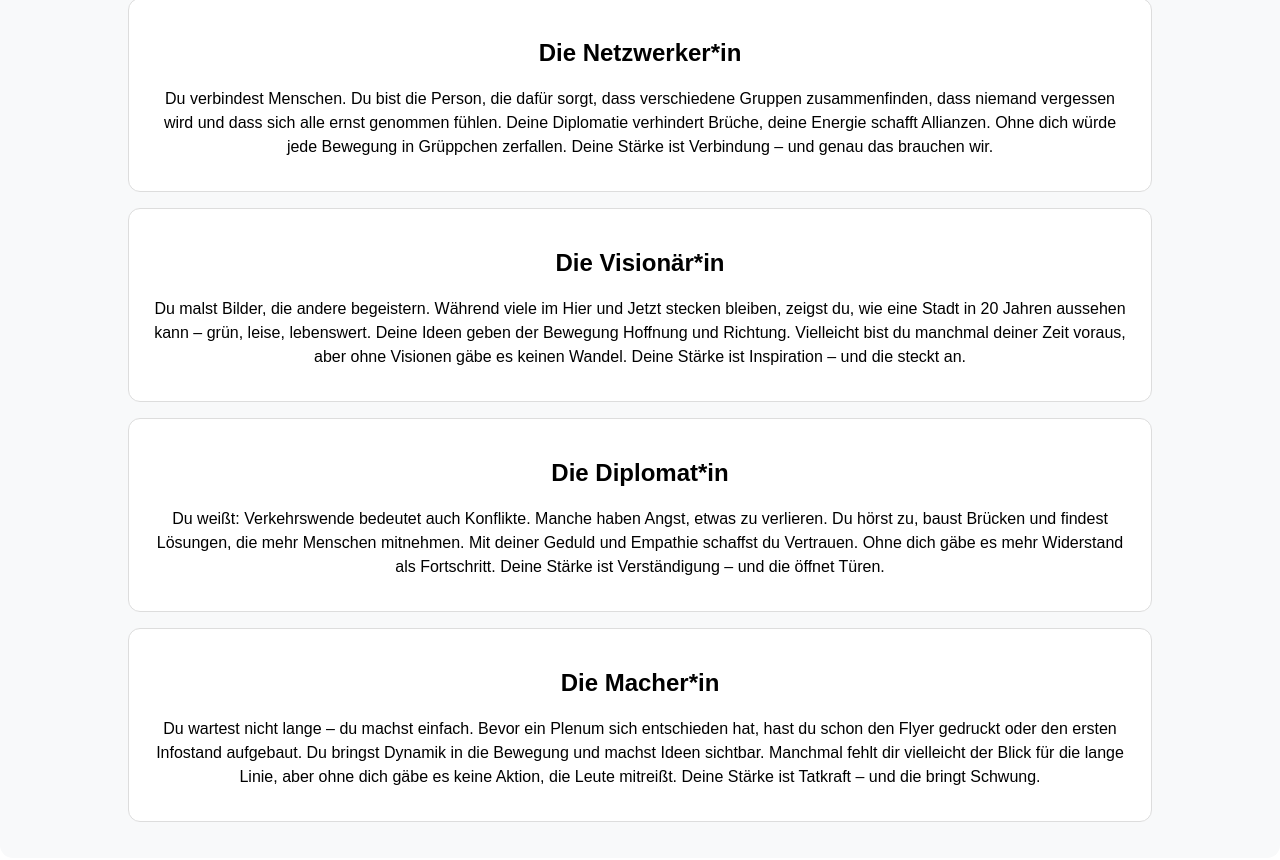
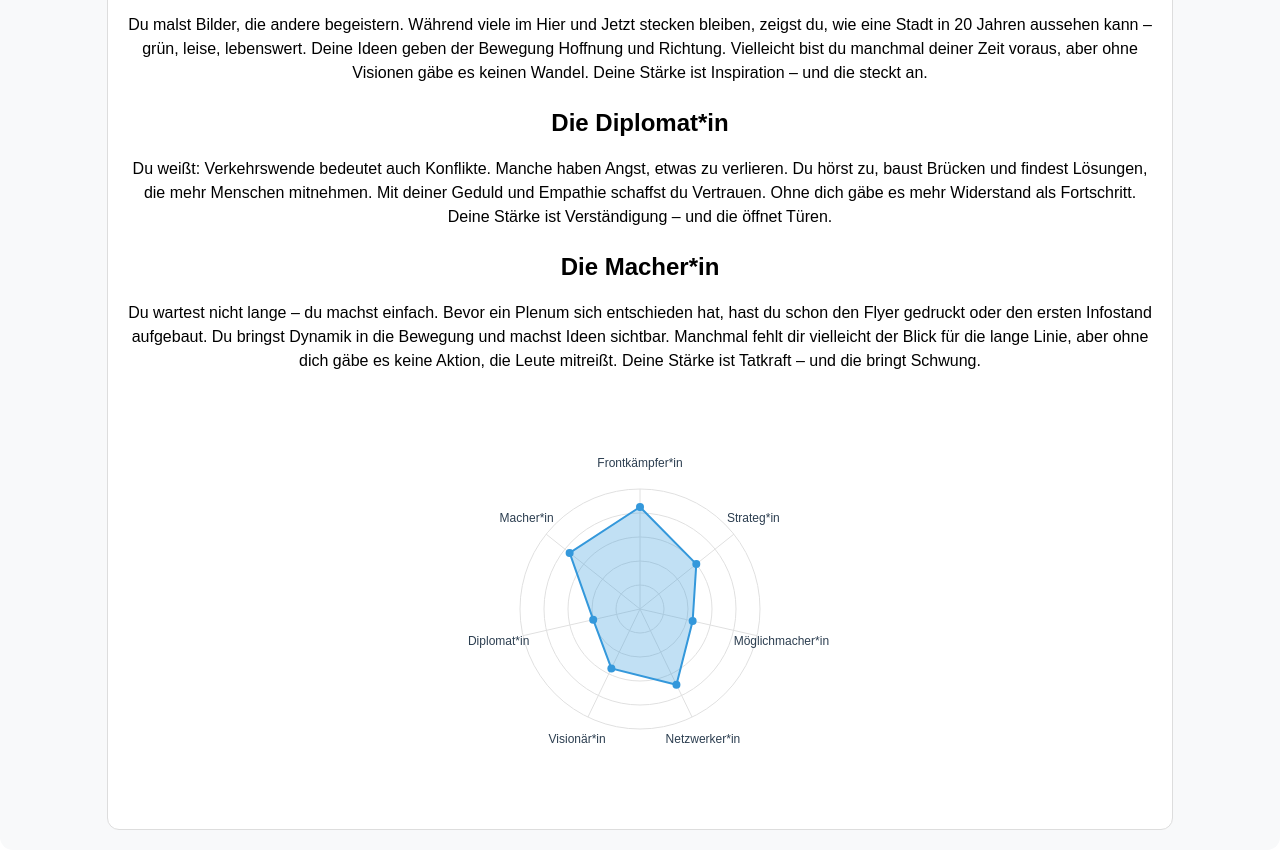
Before and after one commit to Duam/vcd-orientierungsquiz, a plain HTML site: page site/ergebnis.html in a window 1280 px wide. Shown: the part 854-1714 px from the top of the page. Drawn offline with Linux system fonts and the light colour scheme.

Commit message:
Add radar chart to visualize results better.

```diff
--- a/site/ergebnis.html
+++ b/site/ergebnis.html
@@ -18,54 +18,61 @@
     <main>
         <h1>Welcher Typ Verkehrswende-Aktivist bin ich?</h1>
 
-        <div class="quiz-container">
-            <div id="Fr" class="role-card">
+        <div class="quiz-container role-card">
+            <div id="Fr" class="role">
                 <h2>Die Frontkämpfer*in</h2>
                 <p>
                     Du bist vorne mit dabei, wenn es darum geht, der Verkehrswende eine Stimme zu geben. Mikrofon, Podium, Bürgerversammlung – genau dein Terrain. Menschen hören dir zu, weil du klar und leidenschaftlich sprichst. Du überzeugst mit Haltung und setzt Themen auf die Agenda. Ohne Leute wie dich würden viele Forderungen nie laut werden. Deine Stärke ist Sichtbarkeit – nutze sie!
                 </p>
             </div>
 
-            <div id="St" class="role-card">
+            <div id="St" class="role">
                 <h2>Die Strateg*in</h2>
                 <p>
                     Du denkst in Plänen und Zahlen, liebst Analysen und willst verstehen, wie Dinge wirklich zusammenhängen. Während andere schon auf die Straße gehen, hast du längst die Datenlage geprüft und die nächsten Schritte durchgerechnet. Du bist die Grundlage, auf der die Bewegung argumentieren kann. Ohne deine Sachkenntnis gäbe es keine Fakten, die den Wandel belegen. Deine Stärke ist Klarheit – bleib dran!
                 </p>
             </div>
 
-            <div id="Mo" class="role-card">
+            <div id="Mo" class="role">
                 <h2>Die Möglichmacher*in</h2>
                 <p>
                     Ohne dich läuft gar nichts. Du sorgst dafür, dass Technik funktioniert, dass Pläne stehen und dass Ideen Realität werden. Du bist die Person, die im Hintergrund alles zusammenhält – von der Demo-Route bis zum Infostand. Vielleicht wirst du nicht immer sofort gesehen, aber ohne dich bricht jede Struktur zusammen. Deine Stärke ist Verlässlichkeit – darauf baut die Bewegung.
                 </p>
             </div>
 
-            <div id="Ne" class="role-card">
+            <div id="Ne" class="role">
                 <h2>Die Netzwerker*in</h2>
                 <p>
                     Du verbindest Menschen. Du bist die Person, die dafür sorgt, dass verschiedene Gruppen zusammenfinden, dass niemand vergessen wird und dass sich alle ernst genommen fühlen. Deine Diplomatie verhindert Brüche, deine Energie schafft Allianzen. Ohne dich würde jede Bewegung in Grüppchen zerfallen. Deine Stärke ist Verbindung – und genau das brauchen wir.
                 </p>
             </div>
 
-            <div id="Vi" class="role-card">
+            <div id="Vi" class="role">
                 <h2>Die Visionär*in</h2>
                 <p>
                     Du malst Bilder, die andere begeistern. Während viele im Hier und Jetzt stecken bleiben, zeigst du, wie eine Stadt in 20 Jahren aussehen kann – grün, leise, lebenswert. Deine Ideen geben der Bewegung Hoffnung und Richtung. Vielleicht bist du manchmal deiner Zeit voraus, aber ohne Visionen gäbe es keinen Wandel. Deine Stärke ist Inspiration – und die steckt an.
                 </p>
             </div>
 
-            <div id="Di" class="role-card">
+            <div id="Di" class="role">
                 <h2>Die Diplomat*in</h2>
                 <p>
                     Du weißt: Verkehrswende bedeutet auch Konflikte. Manche haben Angst, etwas zu verlieren. Du hörst zu, baust Brücken und findest Lösungen, die mehr Menschen mitnehmen. Mit deiner Geduld und Empathie schaffst du Vertrauen. Ohne dich gäbe es mehr Widerstand als Fortschritt. Deine Stärke ist Verständigung – und die öffnet Türen.
                 </p>
             </div>
 
-            <div id="Ma" class="role-card">
+            <div id="Ma" class="role">
                 <h2>Die Macher*in</h2>
                 <p>
                     Du wartest nicht lange – du machst einfach. Bevor ein Plenum sich entschieden hat, hast du schon den Flyer gedruckt oder den ersten Infostand aufgebaut. Du bringst Dynamik in die Bewegung und machst Ideen sichtbar. Manchmal fehlt dir vielleicht der Blick für die lange Linie, aber ohne dich gäbe es keine Aktion, die Leute mitreißt. Deine Stärke ist Tatkraft – und die bringt Schwung.
                 </p>
+            </div>
+
+            <!-- Radar Chart Container -->
+            <div class="radar-chart-container">
+                <div class="radar-chart-wrapper">
+                    <canvas id="radarChart" width="400" height="400"></canvas>
+                </div>
             </div>
         </div>
     </main>
--- a/site/js/results/main.js
+++ b/site/js/results/main.js
@@ -1,3 +1,5 @@
+import { RadarChart } from './radar-chart.js';
+
 function getNumericParam(name) {
     const params = new URLSearchParams(window.location.search);
     const value = params.get(name);
@@ -15,14 +17,35 @@ function determineTopRoleKey() {
     return valid[0].key;
 }
 
+function getAllScores() {
+    const keys = ["Fr", "St", "Mo", "Ne", "Vi", "Di", "Ma"];
+    const scores = keys.map(k => getNumericParam(k) || 0);
+    return scores;
+}
+
 function showResultCard() {
     const topKey = determineTopRoleKey();
     if (!topKey) return; // if no params, show all
-    const allDivs = document.getElementsByClassName("role-card");
+    const allDivs = document.getElementsByClassName("role");
     for (let i = 0; i < allDivs.length; i++) {
         const div = allDivs[i];
         div.style.display = (div.id === topKey) ? '' : 'none';
     }
 }
 
-showResultCard();
+function initRadarChart() {
+    const scores = getAllScores();
+
+    // Fallback-Daten für Testzwecke, wenn keine URL-Parameter vorhanden sind
+    const hasData = scores.some(score => score > 0);
+    const displayScores = hasData ? scores : [85, 60, 45, 70, 55, 40, 75]; // Beispiel-Daten
+
+    const radarChart = new RadarChart('radarChart');
+    radarChart.drawChart(displayScores);
+}
+
+// Initialisiere alles wenn die Seite geladen ist
+document.addEventListener('DOMContentLoaded', function() {
+    showResultCard();
+    initRadarChart();
+});
--- /dev/null
+++ b/site/js/results/radar-chart.js
@@ -0,0 +1,146 @@
+// Radar Chart für die 7 Eigenschaften
+export class RadarChart {
+    constructor(canvasId) {
+        this.canvas = document.getElementById(canvasId);
+        this.ctx = this.canvas.getContext('2d');
+        this.centerX = this.canvas.width / 2;
+        this.centerY = this.canvas.height / 2;
+        this.radius = Math.min(this.centerX, this.centerY) - 80;
+
+        // Die 7 Eigenschaften
+        this.labels = [
+            'Frontkämpfer*in',
+            'Strateg*in',
+            'Möglichmacher*in',
+            'Netzwerker*in',
+            'Visionär*in',
+            'Diplomat*in',
+            'Macher*in'
+        ];
+
+        // Kurze Labels für bessere Darstellung
+        this.shortLabels = [
+            'Frontkämpfer*in',
+            'Strateg*in',
+            'Möglichmacher*in',
+            'Netzwerker*in',
+            'Visionär*in',
+            'Diplomat*in',
+            'Macher*in'
+        ];
+    }
+
+    // Zeichnet das Radar-Chart
+    drawChart(data) {
+        this.clearCanvas();
+        this.drawGrid();
+        this.drawData(data);
+        this.drawLabels();
+    }
+
+    // Leert den Canvas
+    clearCanvas() {
+        this.ctx.clearRect(0, 0, this.canvas.width, this.canvas.height);
+    }
+
+    // Zeichnet das Gitter
+    drawGrid() {
+        this.ctx.strokeStyle = '#e0e0e0';
+        this.ctx.lineWidth = 1;
+
+        // Konzentrische Kreise
+        for (let i = 1; i <= 5; i++) {
+            const radius = (this.radius * i) / 5;
+            this.ctx.beginPath();
+            this.ctx.arc(this.centerX, this.centerY, radius, 0, 2 * Math.PI);
+            this.ctx.stroke();
+        }
+
+        // Radiale Linien
+        for (let i = 0; i < this.labels.length; i++) {
+            const angle = (2 * Math.PI * i) / this.labels.length - Math.PI / 2;
+            const x = this.centerX + this.radius * Math.cos(angle);
+            const y = this.centerY + this.radius * Math.sin(angle);
+
+            this.ctx.beginPath();
+            this.ctx.moveTo(this.centerX, this.centerY);
+            this.ctx.lineTo(x, y);
+            this.ctx.stroke();
+        }
+    }
+
+    // Zeichnet die Daten
+    drawData(data) {
+        if (!data || data.length !== this.labels.length) return;
+
+        // Berechne die Punkte
+        const points = [];
+        for (let i = 0; i < this.labels.length; i++) {
+            const angle = (2 * Math.PI * i) / this.labels.length - Math.PI / 2;
+            const value = data[i] / 100; // Normalisiere auf 0-1
+            const x = this.centerX + (this.radius * value) * Math.cos(angle);
+            const y = this.centerY + (this.radius * value) * Math.sin(angle);
+            points.push({ x, y });
+        }
+
+        // Zeichne den gefüllten Bereich
+        this.ctx.fillStyle = 'rgba(52, 152, 219, 0.3)';
+        this.ctx.beginPath();
+        this.ctx.moveTo(points[0].x, points[0].y);
+        for (let i = 1; i < points.length; i++) {
+            this.ctx.lineTo(points[i].x, points[i].y);
+        }
+        this.ctx.closePath();
+        this.ctx.fill();
+
+        // Zeichne die Umrisslinie
+        this.ctx.strokeStyle = '#3498db';
+        this.ctx.lineWidth = 2;
+        this.ctx.beginPath();
+        this.ctx.moveTo(points[0].x, points[0].y);
+        for (let i = 1; i < points.length; i++) {
+            this.ctx.lineTo(points[i].x, points[i].y);
+        }
+        this.ctx.closePath();
+        this.ctx.stroke();
+
+        // Zeichne die Datenpunkte
+        this.ctx.fillStyle = '#3498db';
+        points.forEach(point => {
+            this.ctx.beginPath();
+            this.ctx.arc(point.x, point.y, 4, 0, 2 * Math.PI);
+            this.ctx.fill();
+        });
+    }
+
+    // Zeichnet die Labels
+    drawLabels() {
+        this.ctx.fillStyle = '#2c3e50';
+        this.ctx.font = '12px Arial, sans-serif';
+        this.ctx.textAlign = 'center';
+        this.ctx.textBaseline = 'middle';
+
+        for (let i = 0; i < this.shortLabels.length; i++) {
+            const angle = (2 * Math.PI * i) / this.shortLabels.length - Math.PI / 2;
+            const labelRadius = this.radius + 25;
+            const x = this.centerX + labelRadius * Math.cos(angle);
+            const y = this.centerY + labelRadius * Math.sin(angle);
+
+            this.ctx.fillText(this.shortLabels[i], x, y);
+        }
+    }
+
+    // Zeichnet Werte-Labels (0, 20, 40, 60, 80, 100)
+    drawValueLabels() {
+        this.ctx.fillStyle = '#7f8c8d';
+        this.ctx.font = '10px Arial, sans-serif';
+        this.ctx.textAlign = 'center';
+        this.ctx.textBaseline = 'middle';
+
+        for (let i = 0; i <= 5; i++) {
+            const value = i * 20;
+            const radius = (this.radius * i) / 5;
+            this.ctx.fillText(value.toString(), this.centerX + radius + 15, this.centerY);
+        }
+    }
+}
--- a/site/styles.css
+++ b/site/styles.css
@@ -49,12 +49,12 @@ footer {
     margin-right: auto; /* center the container */
 }
 
-
 .role-card {
     border: 1px solid #ddd;
     border-radius: 12px;
-    padding: 1rem 1.25rem;
-    margin: 0 0 1rem 0;
+    padding: 20px 20px;
+    padding-bottom: 0px;
+    margin: 0 auto;
     background-color: #ffffff;
 }
 
@@ -342,3 +342,40 @@ footer {
     max-width: 150px;
     height: auto;
 }
+
+/* Radar Chart Styles */
+.radar-chart-container {
+    margin: 0 auto;
+    padding: 20px;
+    max-width: 100%;
+    text-align: center;
+}
+
+.radar-chart-wrapper {
+    display: flex;
+    justify-content: center;
+    align-items: center;
+    margin: 0 auto;
+}
+
+#radarChart {
+    max-width: 100%;
+    height: auto;
+}
+
+/* Responsive Design */
+@media (max-width: 768px) {
+    .radar-chart-container {
+        margin: 1rem;
+        padding: 1rem;
+    }
+
+    .radar-chart-container h3 {
+        font-size: 1.25rem;
+    }
+
+    #radarChart {
+        width: 300px;
+        height: 300px;
+    }
+}
```
